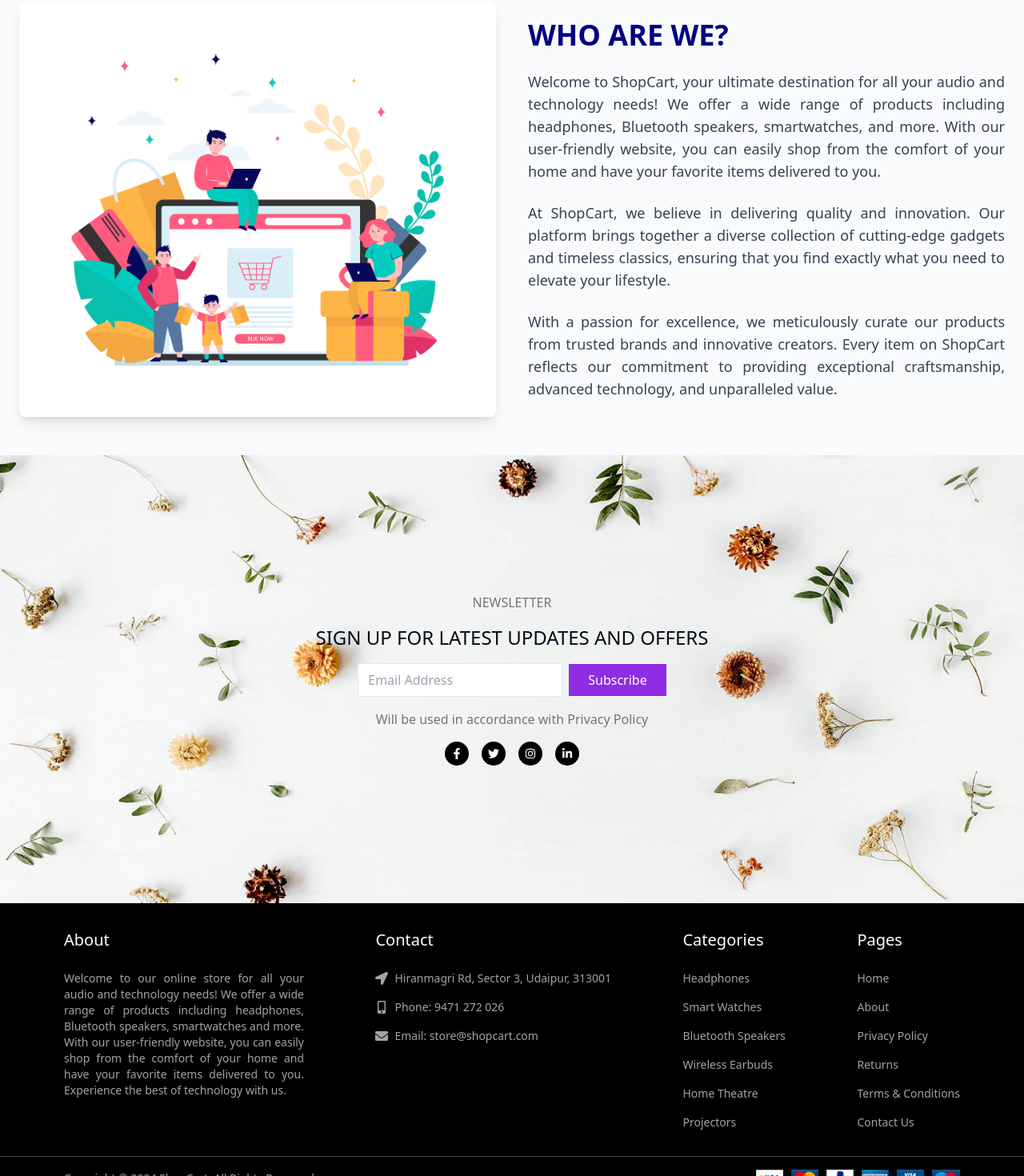
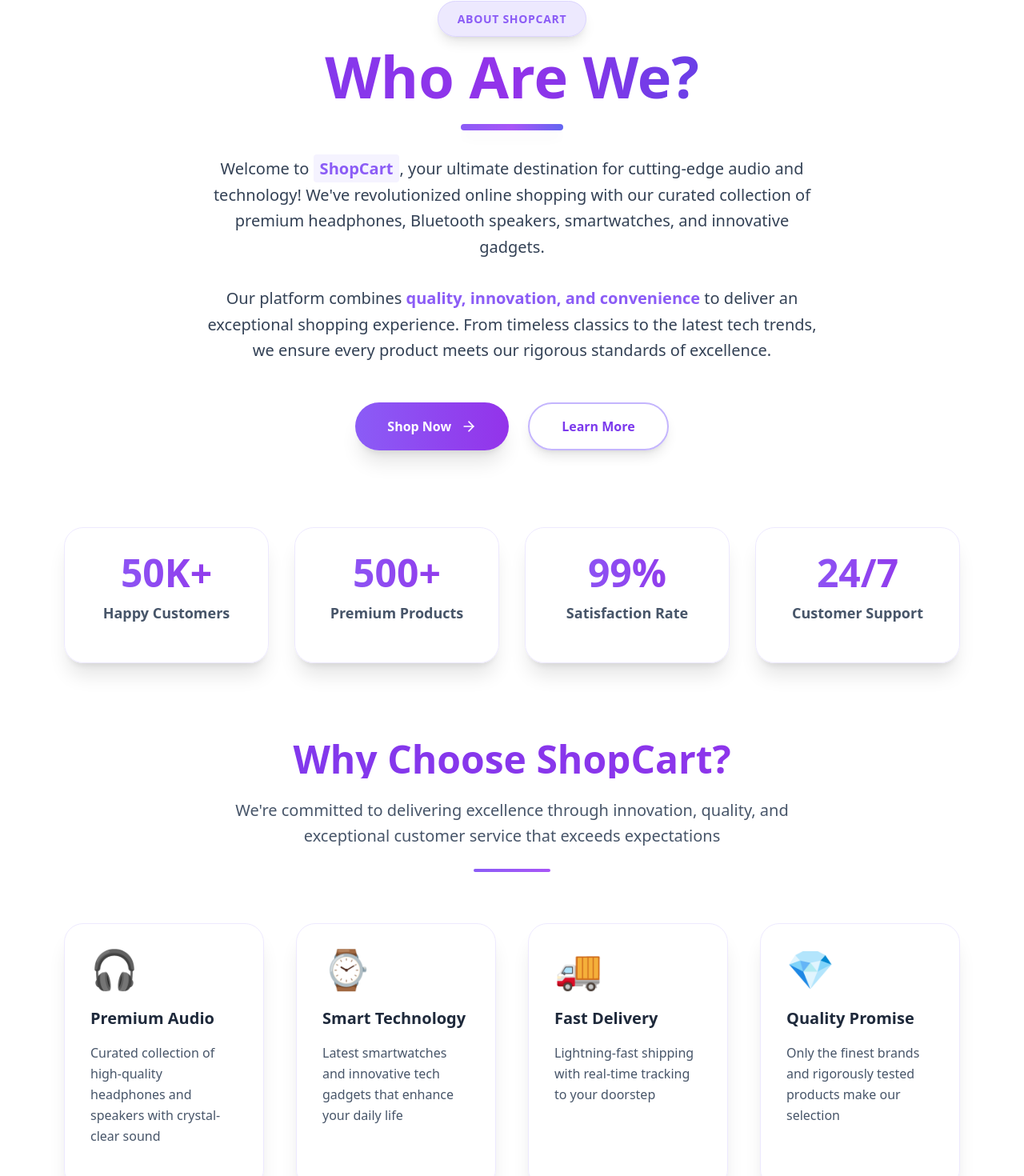
Before and after one commit to Ritikgupta856/shopcart-store, a React (Vite) app in the folder client/: page /about-us in a window 1280 px wide. Shown: the part 162-1632 px from the top of the page at 80% size. Built offline with nearby package versions, Linux system fonts and the light colour scheme.

Commit message:
feat: Update About Us page with enhanced layout and features; improve Login success message; adjust Success page styling; modify hero slider height in CSS

```diff
--- a/client/pages/AboutUs.jsx
+++ b/client/pages/AboutUs.jsx
@@ -1,39 +1,183 @@
+import { ArrowRight } from "lucide-react";
+import { useState, useEffect } from "react";
+import { Link } from "react-router-dom";
+
 function AboutUs() {
+  const [isVisible, setIsVisible] = useState(false);
+
+  useEffect(() => {
+    setIsVisible(true);
+  }, []);
+
+  const stats = [
+    { number: "50K+", label: "Happy Customers" },
+    { number: "500+", label: "Premium Products" },
+    { number: "99%", label: "Satisfaction Rate" },
+    { number: "24/7", label: "Customer Support" },
+  ];
+
+  const features = [
+    {
+      icon: "🎧",
+      title: "Premium Audio",
+      description:
+        "Curated collection of high-quality headphones and speakers with crystal-clear sound",
+    },
+    {
+      icon: "⌚",
+      title: "Smart Technology",
+      description:
+        "Latest smartwatches and innovative tech gadgets that enhance your daily life",
+    },
+    {
+      icon: "🚚",
+      title: "Fast Delivery",
+      description:
+        "Lightning-fast shipping with real-time tracking to your doorstep",
+    },
+    {
+      icon: "💎",
+      title: "Quality Promise",
+      description:
+        "Only the finest brands and rigorously tested products make our selection",
+    },
+  ];
+
   return (
-    <div className="container py-12 px-6 bg-gray-50">
-      <div className="flex flex-col lg:flex-row items-center justify-between gap-10">
-        <div className="lg:w-1/2 relative overflow-hidden rounded-lg shadow-lg">
-          <img
-            src="/about.jpg"
-            alt="ShopCart - Your Ultimate Audio & Tech Store"
-            className="w-full h-auto object-cover transform transition-transform duration-500 hover:scale-105"
-          />
+    <div className="min-h-screen py-4 px-4 sm:px-6 lg:px-12 xl:px-20 2xl:px-40 mt-10 w-full mb-10">
+      <div className="">
+        <div
+          className={`flex flex-col items-center gap-12 mb-24 transition-all duration-1000 transform ${
+            isVisible ? "translate-y-0 opacity-100" : "translate-y-10 opacity-0"
+          }`}
+        >
+          <div className="text-center space-y-8 max-w-4xl mx-auto">
+            <div className="space-y-6">
+              <div className="inline-block transform hover:scale-105 transition-transform duration-300">
+                <span className="text-sm font-bold text-violet-500 bg-violet-100 px-6 py-3 rounded-full uppercase tracking-wider shadow-lg border border-violet-200">
+                  About ShopCart
+                </span>
+              </div>
+              <h1 className="text-5xl sm:text-6xl lg:text-7xl font-black text-transparent bg-clip-text bg-gradient-to-r from-violet-600 via-purple-600 to-indigo-600 leading-tight">
+                Who Are We?
+              </h1>
+              <div className="w-32 h-2 bg-gradient-to-r from-violet-500 via-purple-500 to-indigo-500 rounded-full mx-auto shadow-lg"></div>
+            </div>
+
+            <div className="space-y-8 text-slate-700 max-w-3xl mx-auto">
+              <p className="text-xl leading-relaxed font-medium">
+                Welcome to{" "}
+                <span className="font-bold text-violet-500 bg-violet-50 px-2 py-1 rounded">
+                  ShopCart
+                </span>
+                , your ultimate destination for cutting-edge audio and
+                technology! We've revolutionized online shopping with our
+                curated collection of premium headphones, Bluetooth speakers,
+                smartwatches, and innovative gadgets.
+              </p>
+              <p className="text-xl leading-relaxed font-medium">
+                Our platform combines{" "}
+                <span className="font-bold text-violet-500">
+                  quality, innovation, and convenience
+                </span>{" "}
+                to deliver an exceptional shopping experience. From timeless
+                classics to the latest tech trends, we ensure every product
+                meets our rigorous standards of excellence.
+              </p>
+            </div>
+
+            <div className="flex flex-wrap justify-center gap-6 pt-4">
+              <button className="group bg-gradient-to-r from-violet-500 to-purple-600 text-white px-10 py-4 rounded-full font-bold shadow-xl hover:shadow-2xl transform hover:scale-110 transition-all duration-300 hover:from-violet-600 hover:to-purple-700">
+                <Link to="/" className="flex items-center gap-2" >
+                  <span className="flex items-center gap-2" >
+                    Shop Now
+                    <ArrowRight className="w-5 h-5 ml-1 group-hover:translate-x-1 transition-transform duration-300" />
+                  </span>
+                </Link>
+              </button>
+              <button className="border-2 border-violet-300 text-violet-600 px-10 py-4 rounded-full font-bold hover:border-violet-500 hover:bg-violet-50 hover:text-violet-700 transition-all duration-300 shadow-lg hover:shadow-xl transform hover:scale-105">
+                Learn More
+              </button>
+            </div>
+          </div>
         </div>
 
-        <div className="lg:w-1/2 space-y-6">
-          <h2 className="text-3xl sm:text-4xl font-bold text-center lg:text-left text-[navy] uppercase mb-6">
-            Who Are We?
-          </h2>
-          <p className="text-base sm:text-lg text-gray-700 text-justify">
-            Welcome to ShopCart, your ultimate destination for all your audio
-            and technology needs! We offer a wide range of products including
-            headphones, Bluetooth speakers, smartwatches, and more. With our
-            user-friendly website, you can easily shop from the comfort of your
-            home and have your favorite items delivered to you.
-          </p>
-          <p className="text-base sm:text-lg text-gray-700 text-justify">
-            At ShopCart, we believe in delivering quality and innovation. Our
-            platform brings together a diverse collection of cutting-edge
-            gadgets and timeless classics, ensuring that you find exactly what
-            you need to elevate your lifestyle.
-          </p>
-          <p className="text-base sm:text-lg text-gray-700 text-justify">
-            With a passion for excellence, we meticulously curate our products
-            from trusted brands and innovative creators. Every item on ShopCart
-            reflects our commitment to providing exceptional craftsmanship,
-            advanced technology, and unparalleled value.
-          </p>
+        <div className="grid grid-cols-2 lg:grid-cols-4 gap-8 mb-24">
+          {stats.map((stat, index) => (
+            <div
+              key={index}
+              className={`group text-center p-8 bg-white/80 backdrop-blur-lg rounded-3xl shadow-xl border border-violet-100 hover:shadow-2xl hover:border-violet-300 transform hover:scale-110 transition-all duration-500`}
+            >
+              <div className="text-4xl lg:text-5xl font-black text-transparent bg-clip-text bg-gradient-to-r from-violet-500 to-purple-600 mb-3 group-hover:scale-110 transition-transform duration-300">
+                {stat.number}
+              </div>
+              <div className="text-slate-600 font-semibold text-lg">
+                {stat.label}
+              </div>
+              <div className="w-12 h-1 bg-gradient-to-r from-violet-500 to-purple-500 rounded-full mx-auto mt-3 opacity-0 group-hover:opacity-100 transition-opacity duration-300"></div>
+            </div>
+          ))}
         </div>
+
+        <div className="space-y-16">
+          <div className="text-center space-y-6">
+            <h2 className="text-4xl lg:text-5xl font-black text-transparent bg-clip-text bg-gradient-to-r from-violet-600 to-purple-600">
+              Why Choose ShopCart?
+            </h2>
+            <p className="text-xl text-slate-600 max-w-3xl mx-auto font-medium leading-relaxed">
+              We're committed to delivering excellence through innovation,
+              quality, and exceptional customer service that exceeds
+              expectations
+            </p>
+            <div className="w-24 h-1 bg-gradient-to-r from-violet-500 to-purple-500 rounded-full mx-auto"></div>
+          </div>
+
+          <div className="grid md:grid-cols-2 lg:grid-cols-4 gap-10">
+            {features.map((feature, index) => (
+              <div
+                key={index}
+                className={`group relative p-8 bg-white/90 backdrop-blur-lg rounded-3xl shadow-xl border border-violet-100 hover:shadow-2xl hover:border-violet-300 transform hover:scale-105 hover:-translate-y-2 transition-all duration-500 overflow-hidden`}
+              >
+                <div className="absolute inset-0 bg-gradient-to-br from-violet-500/10 to-purple-500/10 opacity-0 group-hover:opacity-100 transition-opacity duration-500 rounded-3xl"></div>
+
+                <div className="relative z-10">
+                  <div className="text-5xl mb-6 group-hover:scale-125 transition-all duration-500 filter group-hover:drop-shadow-lg">
+                    {feature.icon}
+                  </div>
+                  <h3 className="text-xl font-bold text-slate-800 mb-4 group-hover:text-violet-600 transition-colors duration-300">
+                    {feature.title}
+                  </h3>
+                  <p className="text-slate-600 leading-relaxed font-medium">
+                    {feature.description}
+                  </p>
+                  <div className="w-16 h-1 bg-gradient-to-r from-violet-500 to-purple-500 rounded-full mt-4 opacity-0 group-hover:opacity-100 transition-opacity duration-500"></div>
+                </div>
+              </div>
+            ))}
+          </div>
+        </div>
+
+        {/* Enhanced Mission Statement */}
+        <div className="mt-24 relative overflow-hidden">
+          <div className="absolute inset-0 bg-gradient-to-r from-violet-500 via-purple-600 to-indigo-600 rounded-3xl"></div>
+          <div className="absolute inset-0 bg-gradient-to-t from-black/20 to-transparent rounded-3xl"></div>
+          <div className="relative text-center text-white p-16 rounded-3xl shadow-2xl">
+            <div className="absolute top-6 left-6 w-12 h-12 border-2 border-white/30 rounded-full"></div>
+            <div className="absolute bottom-6 right-6 w-16 h-16 border-2 border-white/20 rounded-full"></div>
+            <div className="absolute top-1/2 left-8 w-8 h-8 bg-white/20 rounded-full blur-sm"></div>
+
+            <h3 className="text-3xl lg:text-4xl font-black mb-8">
+              Our Mission
+            </h3>
+            <p className="text-xl lg:text-2xl max-w-4xl mx-auto leading-relaxed font-medium opacity-95">
+              To empower your lifestyle with cutting-edge technology and premium
+              audio experiences, while providing unmatched convenience and
+              exceptional value in every interaction.
+            </p>
+            <div className="w-24 h-1 bg-white/60 rounded-full mx-auto mt-8"></div>
+          </div>
+        </div>
+
       </div>
     </div>
   );
--- a/client/pages/Login.jsx
+++ b/client/pages/Login.jsx
@@ -44,9 +44,8 @@
       const { success, token, user } = response.data;
 
       if (success) {
-        toast.success("Login successful");
+        toast.success("Login successfull");
 
-        // ✅ Save user + token directly in Zustand
         setAuth(user, token);
 
         navigate("/");
--- a/client/pages/Success.jsx
+++ b/client/pages/Success.jsx
@@ -7,11 +7,11 @@
     <div className="min-h-[70vh] flex flex-col items-center justify-center text-center px-4 bg-white">
       <div className="w-full max-w-md p-8 rounded-2xl space-y-6">
         <div className="relative">
-          <div className="absolute inset-0 bg-green-500/10 rounded-full blur-xl transform -translate-y-4"></div>
+          <div className="absolute inset-0 bg-violet-500/10 rounded-full blur-xl transform -translate-y-4"></div>
 
-          <CheckCircle className="w-20 h-20 mx-auto text-green-500 relative" />
+          <CheckCircle className="w-20 h-20 mx-auto text-violet-500 relative" />
         </div>
-        <h1 className="text-3xl font-bold text-green-500 mb-4">
+        <h1 className="text-3xl font-bold text-violet-500 mb-4">
           Payment Successful
         </h1>
         <p className="text-lg text-gray-700 mb-8">
--- a/client/src/index.css
+++ b/client/src/index.css
@@ -76,7 +76,7 @@
 }
 
 .hero-slider {
-  @apply relative h-[70vh] w-full overflow-hidden mt-10;
+  @apply relative h-[75vh] w-full overflow-hidden mt-5;
 }
 
 .hero-slider .slick-dots {
```
Also changed, not shown: 1 other file (tests, documents, lock files or other folders).
